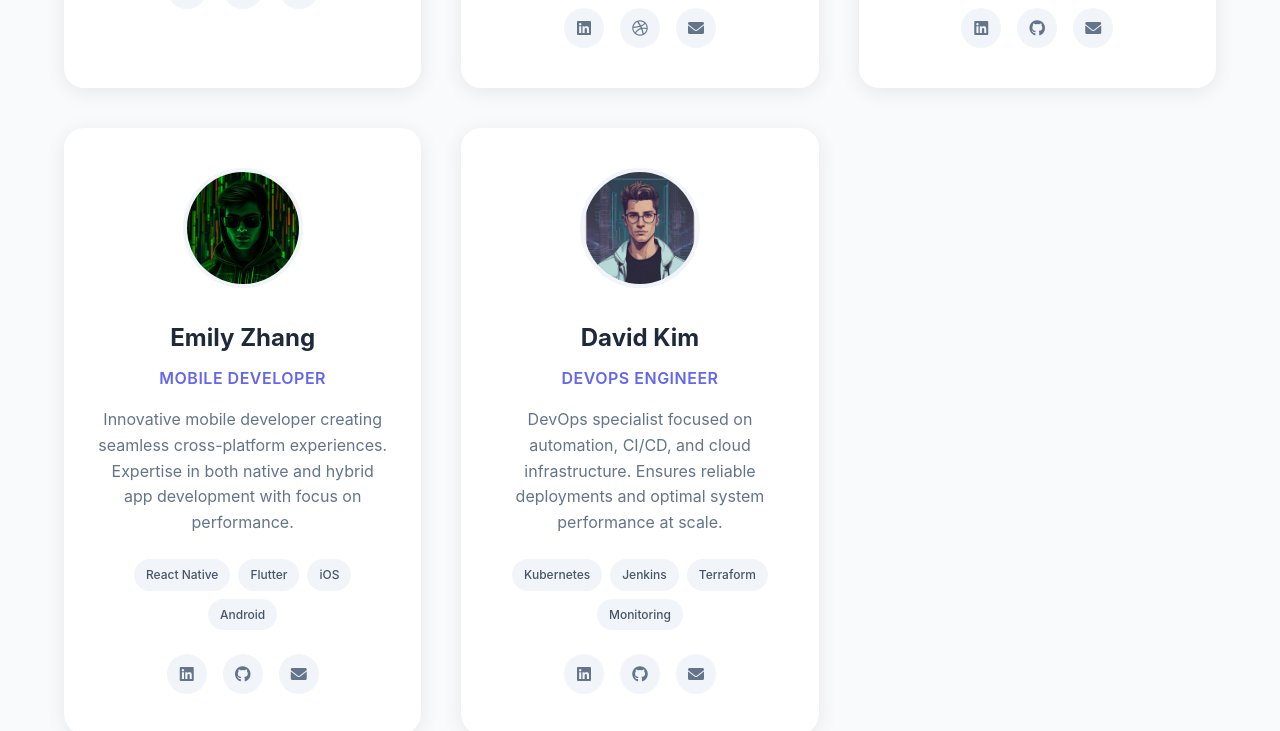
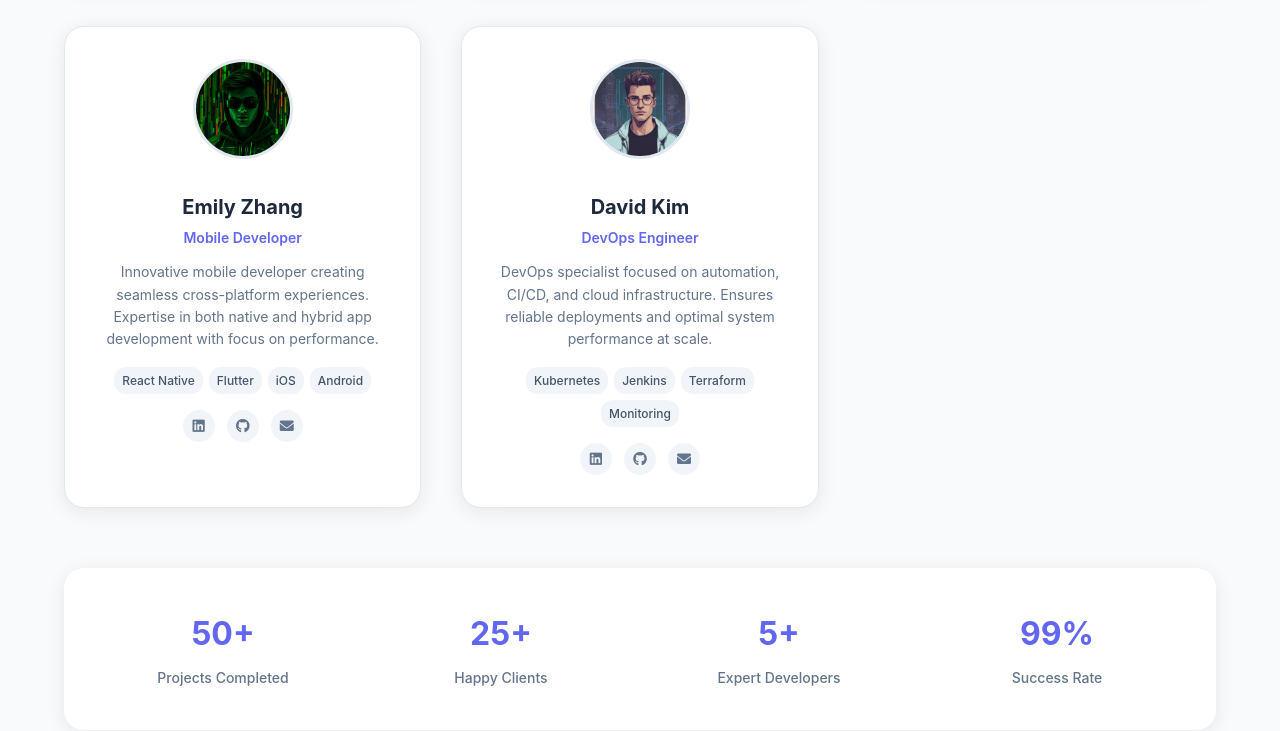
Before and after one commit to Adithyamaurya/Simplified, a plain HTML site: page index.html in a window 1280 px wide. Shown: the part 1297-2028 px from the top of the page. Drawn offline with Linux system fonts and the light colour scheme.

Commit message:
Restore original design and add subtle enhancements

```diff
--- a/index.html
+++ b/index.html
@@ -136,93 +136,69 @@
 
         .team-grid {
             display: grid;
-            grid-template-columns: repeat(auto-fit, minmax(320px, 1fr));
+            grid-template-columns: repeat(auto-fit, minmax(280px, 1fr));
             gap: 40px;
-            margin-bottom: 60px;
         }
 
         .team-card {
             background: white;
             border-radius: 20px;
-            padding: 40px 32px;
+            padding: 32px 24px;
             text-align: center;
             box-shadow: 0 4px 20px rgba(0, 0, 0, 0.08);
             transition: all 0.3s ease;
-            position: relative;
-            overflow: hidden;
-        }
-
-        .team-card::before {
-            content: '';
-            position: absolute;
-            top: 0;
-            left: 0;
-            right: 0;
-            height: 4px;
-            background: linear-gradient(90deg, #6366f1, #8b5cf6, #ec4899);
-            transform: scaleX(0);
-            transition: transform 0.3s ease;
-        }
-
-        .team-card:hover::before {
-            transform: scaleX(1);
+            border: 1px solid #e2e8f0;
         }
 
         .team-card:hover {
-            transform: translateY(-8px);
-            box-shadow: 0 20px 40px rgba(0, 0, 0, 0.12);
+            transform: translateY(-4px);
+            box-shadow: 0 12px 30px rgba(0, 0, 0, 0.15);
+            border-color: #6366f1;
         }
 
         .team-avatar {
-            width: 120px;
-            height: 120px;
+            width: 100px;
+            height: 100px;
             border-radius: 50%;
             margin: 0 auto 24px;
             object-fit: cover;
-            border: 4px solid #f1f5f9;
-            transition: all 0.3s ease;
-        }
-
-        .team-card:hover .team-avatar {
-            border-color: #6366f1;
-            transform: scale(1.05);
+            border: 3px solid #e2e8f0;
         }
 
         .team-name {
-            font-size: 24px;
+            font-size: 20px;
             font-weight: 700;
             color: #1e293b;
-            margin-bottom: 8px;
+            margin-bottom: 4px;
         }
 
         .team-role {
-            font-size: 16px;
+            font-size: 14px;
             color: #6366f1;
             font-weight: 600;
-            margin-bottom: 16px;
-            text-transform: uppercase;
-            letter-spacing: 0.5px;
+            margin-bottom: 12px;
         }
 
         .team-bio {
+            font-size: 14px;
             color: #64748b;
             line-height: 1.6;
-            margin-bottom: 24px;
+            margin-bottom: 16px;
         }
 
         .team-skills {
             display: flex;
             flex-wrap: wrap;
-            gap: 8px;
+            gap: 6px;
             justify-content: center;
-            margin-bottom: 24px;
+            margin-bottom: 16px;
         }
 
         .skill-tag {
             background: #f1f5f9;
             color: #475569;
-            padding: 6px 12px;
-            border-radius: 20px;
+            padding: 4px 8px;
+            border-radius: 12px;
             font-size: 12px;
             font-weight: 500;
         }
@@ -230,37 +206,38 @@
         .team-social {
             display: flex;
             justify-content: center;
-            gap: 16px;
+            gap: 12px;
         }
 
         .social-link {
             display: flex;
             align-items: center;
             justify-content: center;
-            width: 40px;
-            height: 40px;
+            width: 32px;
+            height: 32px;
             background: #f1f5f9;
             color: #64748b;
             border-radius: 50%;
             text-decoration: none;
             transition: all 0.3s ease;
+            font-size: 14px;
         }
 
         .social-link:hover {
             background: #6366f1;
             color: white;
-            transform: translateY(-2px);
         }
 
         /* Stats Section */
         .team-stats {
             display: grid;
             grid-template-columns: repeat(auto-fit, minmax(200px, 1fr));
-            gap: 32px;
+            gap: 24px;
             background: white;
-            padding: 60px 40px;
+            padding: 40px 32px;
             border-radius: 20px;
             box-shadow: 0 4px 20px rgba(0, 0, 0, 0.08);
+            margin-top: 60px;
         }
 
         .stat-item {
@@ -268,7 +245,7 @@
         }
 
         .stat-number {
-            font-size: 36px;
+            font-size: 32px;
             font-weight: 700;
             color: #6366f1;
             margin-bottom: 8px;
@@ -277,6 +254,7 @@
         .stat-label {
             color: #64748b;
             font-weight: 500;
+            font-size: 14px;
         }
 
         /* Responsive Design */
```
